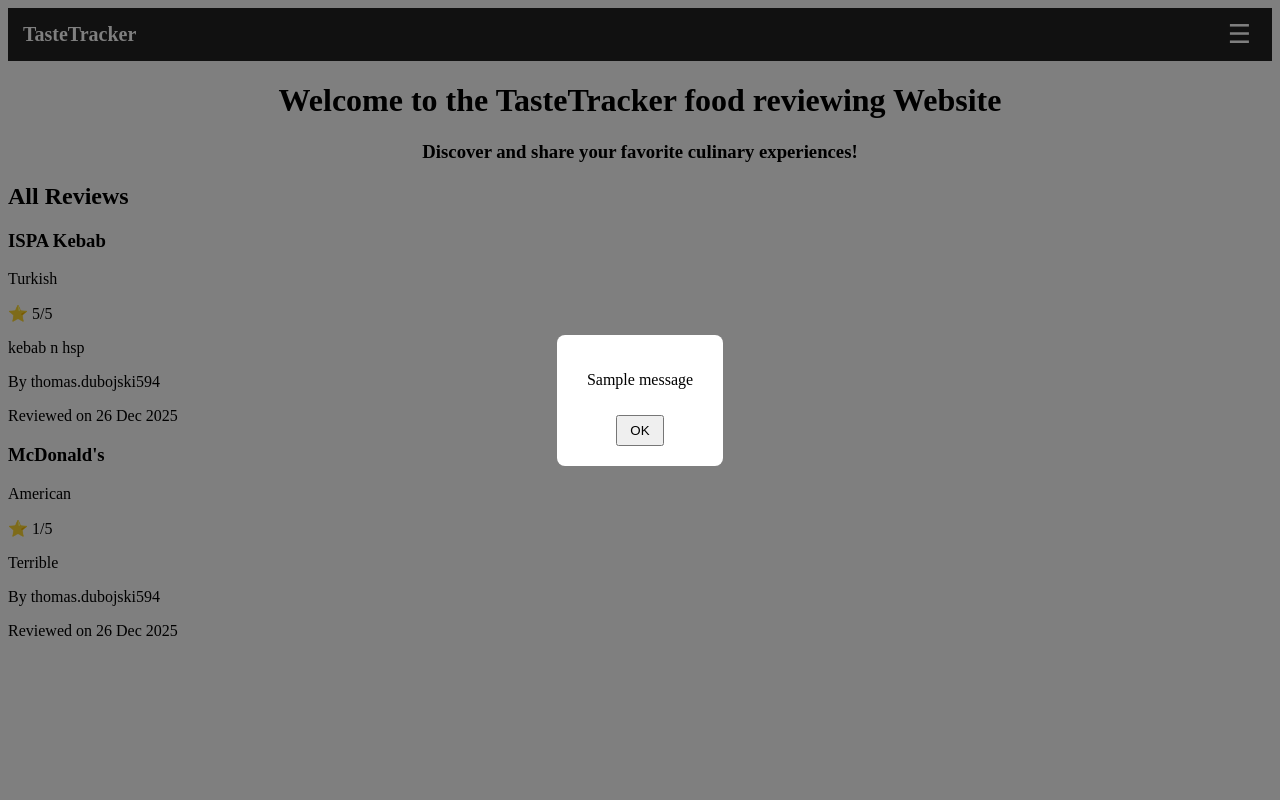
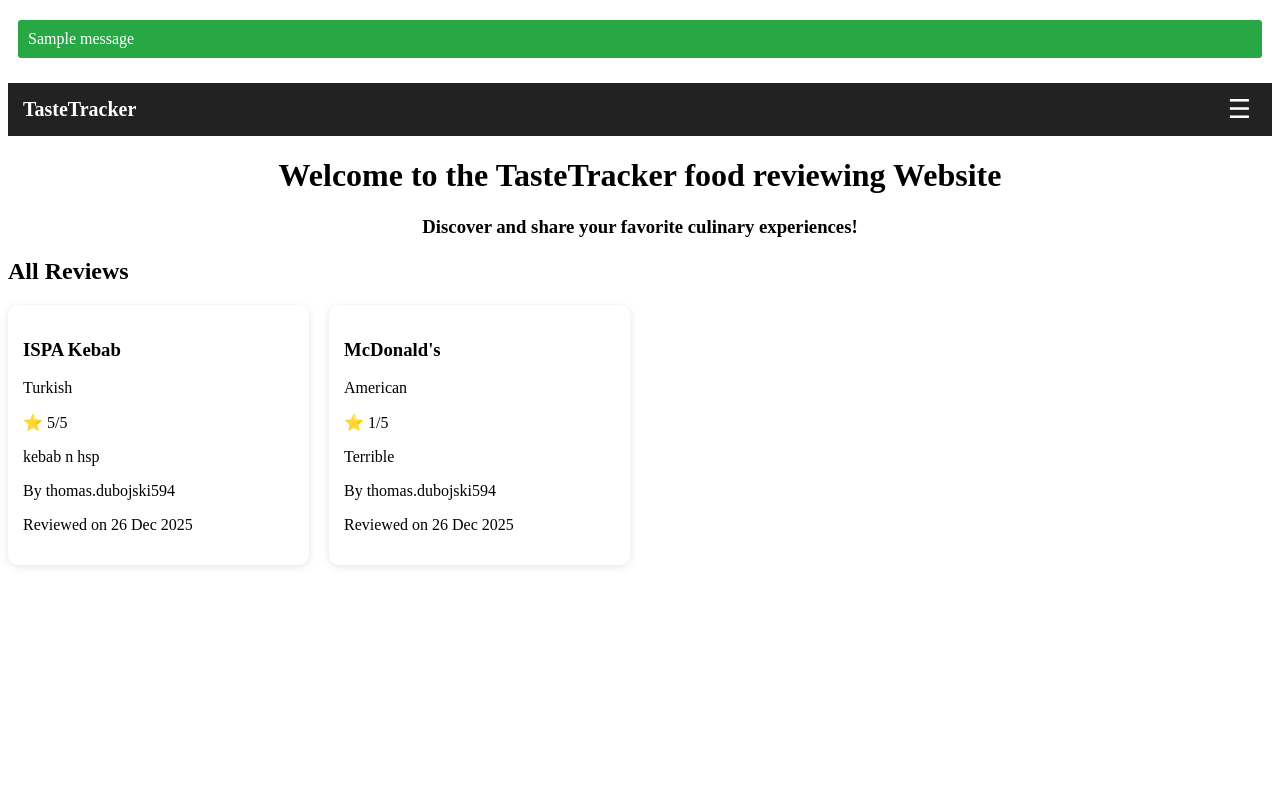
Before and after one commit to thomasdubojski/Software-Engineering-Assignment-1-HSC, a Flask app: page /all_reviews in a window 1280 px wide. Run offline with Flask 3, Linux system fonts and the light colour scheme; one stand-in notice (Sample message) is shown.

Commit message:
Updated flash messages
Updated flash messages to be more detailed and smoother

```diff
--- a/Static/css/style.css
+++ b/Static/css/style.css
@@ -57,27 +57,6 @@ td {
     font-weight: bold;
     border-bottom: 2px solid gold;
 }
-#flash-overlay {
-    position: fixed;
-    inset: 0;
-    background: rgba(0,0,0,0.5);
-    display: flex;
-    align-items: center;
-    justify-content: center;
-    z-index: 1000;
-}
-
-#flash-box {
-    background: white;
-    padding: 20px 30px;
-    border-radius: 8px;
-    text-align: center;
-}
-
-#flash-box button {
-    margin-top: 10px;
-    padding: 6px 12px;
-}
 
 .user-info {
     margin-left: 15px;
@@ -91,3 +70,61 @@ td {
 .user-icon {
     font-size: 16px;
 }
+
+.review-grid {
+    display: grid;
+    grid-template-columns: repeat(4, 1fr);
+    gap: 20px;
+    margin-top: 20px;
+}
+
+.review-card {
+    background: #ffffff;
+    padding: 15px;
+    border-radius: 10px;
+    box-shadow: 0 2px 8px rgba(0,0,0,0.1);
+}
+
+/* iPad or tablet */
+@media (max-width: 1000px) {
+    .review-grid {
+        grid-template-columns: repeat(2, 1fr);
+    }
+}
+
+/* Phone */
+@media (max-width: 600px) {
+    .review-grid {
+        grid-template-columns: 1fr;
+    }
+}
+
+.review-actions {
+    display: flex;
+    gap: 8px;
+    margin-top: 10px;
+}
+.flash-messages {
+    list-style: none;
+    padding: 10px;
+    margin: 10px 0;
+    border-radius: 5px;
+}
+
+.flash-messages li {
+    background-color: #ffc107; /* Yellow / warning color */
+    padding: 10px;
+    margin-bottom: 5px;
+    border-radius: 3px;
+    color: #212529;
+}
+
+.flash-messages li.error {
+    background-color: #dc3545;
+    color: white;
+}
+
+.flash-messages li.success {
+    background-color: #28a745;
+    color: white;
+}
--- a/app.py
+++ b/app.py
@@ -6,6 +6,8 @@ from werkzeug.security import generate_password_hash, check_password_hash # pyri
 from flask import session # pyright: ignore[reportMissingImports]
 from sqlalchemy import CheckConstraint # pyright: ignore[reportMissingImports]
 from flask import flash # pyright: ignore[reportMissingImports]
+import secrets
+from flask import abort # pyright: ignore[reportMissingImports]
 
 # creating engine for site
 app = Flask(__name__)
@@ -189,7 +191,8 @@ def add_review():
 
     # required fields validation
     if not name or not cuisine or not review_text:
-        flash("All fields are required.")
+        flash("All fields are required.", "error")
+
         return redirect(url_for('show_form_add_review'))
 
     # rating validation
@@ -213,7 +216,7 @@ def add_review():
     db.session.add(new_review)
     db.session.commit()
 
-    flash("Review added successfully!")
+    flash("Review added successfully!", "success")
     return redirect(url_for('home'))
 
 # defining all reviews route
@@ -259,11 +262,11 @@ def edit_review(review_id):
         review.review_text = request.form['review_text']
 
         if not review.restaurant_name or not review.cuisine_type or not review.review_text:
-            flash("All fields are required.")
+            flash("All fields are required.", "error")
             return redirect(url_for('edit_review', review_id=review_id))
 
         if review.rating < 1 or review.rating > 5:
-            flash("Rating must be between 1 and 5.")
+            flash("Rating must be between 1 and 5.", "error")
             return redirect(url_for('edit_review', review_id=review_id))
 
 
@@ -287,7 +290,7 @@ def delete_review(review_id):
     db.session.delete(review)
     db.session.commit()
 
-    flash("Review deleted successfully")
+    flash("Review deleted successfully", "success")
     return redirect(url_for('my_reviews'))
 
 @app.route('/profile')
--- a/templates/base.html
+++ b/templates/base.html
@@ -17,16 +17,14 @@
         </style>
     </head>
     <body>
-        <!--- Flash message overlay --->
-        {% with messages = get_flashed_messages() %}
-        {% if messages %}
-        <div id="flash-overlay">
-            <div id="flash-box">
-                <p>{{ messages[0] }}</p>
-                <button onclick="closeFlash()">OK</button>
-            </div>
-        </div>
-        {% endif %}
+        {% with messages = get_flashed_messages(with_categories=true) %}
+            {% if messages %}
+                <ul class="flash-messages">
+                {% for category, message in messages %}
+                    <li class="{{ category }}">{{ message }}</li>
+                {% endfor %}
+                </ul>
+            {% endif %}
         {% endwith %}
         <header class="navbar">
             <div class="nav-title">
```
